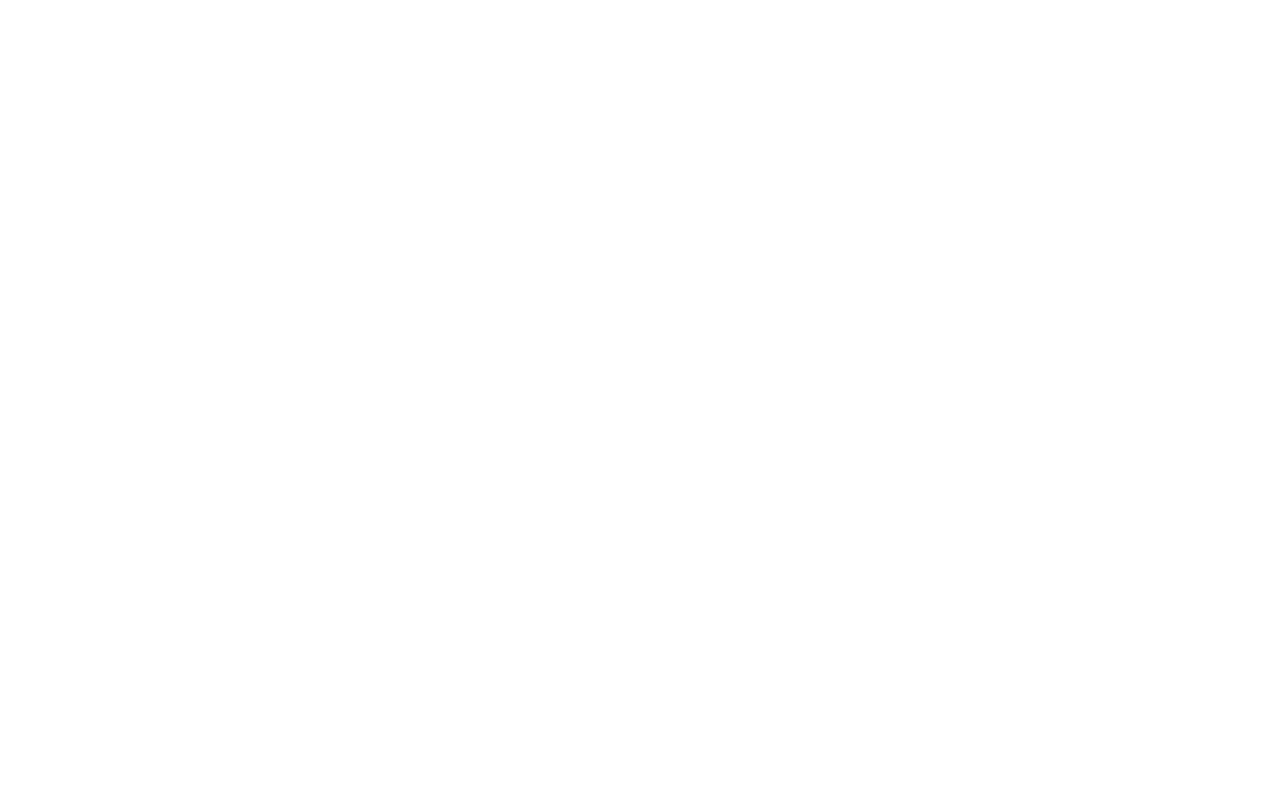
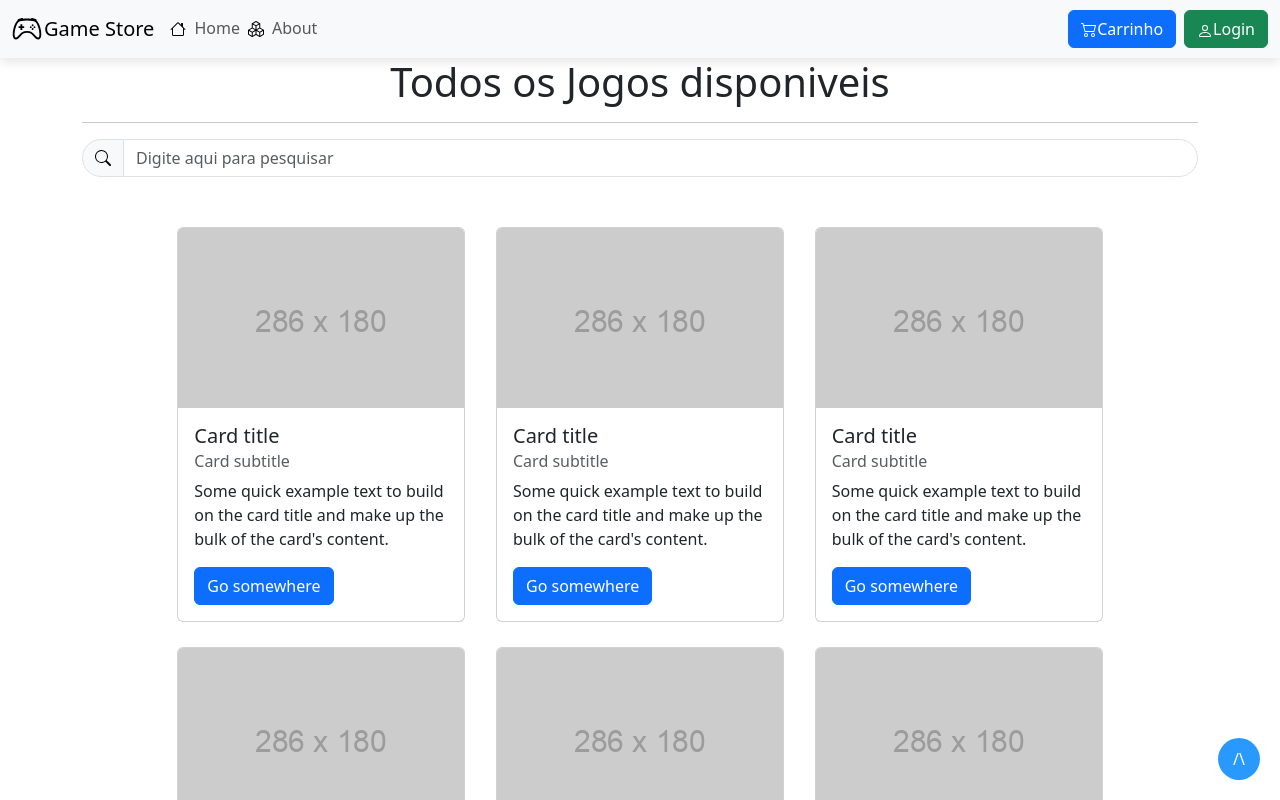
Before and after one commit to Xav86/projeto-E-commerce, a Vue app in the folder programa/client/: page /games in a window 1280 px wide. Before the commit this address had no page. Shown: the top 800 px of the page. Built offline with nearby package versions, Linux system fonts and the light colour scheme.

Commit message:
alterado distribuição de paginas/ adicionado novo ocmponente para otimizar viajar pela pagina / alguns estilos alterados

```diff
--- /dev/null
+++ b/programa/client/src/components/buttons/upPageButton.vue
@@ -0,0 +1,36 @@
+<template>
+  <div>
+    <button class="btn botao" @click="topoDaPagina">/\</button>
+  </div>
+</template>
+
+<script>
+export default {
+    methods: {
+        topoDaPagina() {
+            window.scrollTo({
+                top: 0,
+                behavior: 'smooth'
+            });
+        }
+    }
+}
+</script>
+
+<style scoped>
+ .botao {
+    display: flex;
+    align-items: center;
+    justify-content: center;
+    width: 20px;
+    height: 20px;
+    padding: 20px;
+    background-color: #2999fe;
+    border-radius: 50%;
+    color: #fff;
+ }
+
+ .botao:hover {
+    background-color: #1472c4;
+ }
+</style>
--- a/programa/client/src/components/footer/footerComponent.vue
+++ b/programa/client/src/components/footer/footerComponent.vue
@@ -7,7 +7,7 @@
         <div class="footer-itens-between">
             <div class="logo">
                 <img src="@/assets/icons/controller.svg" alt="Controle na logo" class="icon">
-                <a class="navbar-brand" href="#">Game Store</a>
+                <router-link class="navbar-brand" to="/">Game Store</router-link>
             </div>
             <p>&copy; Gustavo</p>
         </div>
--- a/programa/client/src/components/navbar/navItens/linksComponent.vue
+++ b/programa/client/src/components/navbar/navItens/linksComponent.vue
@@ -2,11 +2,11 @@
     <ul class="navbar-nav me-auto mb-2 mb-lg-0">
         <li class="nav-item">
             <img src="@/assets/icons/house.svg" alt="icone de casa">
-            <a class="nav-link" aria-current="page" href="#">Home</a>
+            <router-link class="nav-link" to="/" aria-current="page">Home</router-link>
         </li>
         <li class="nav-item">
             <img src="@/assets/icons/boxes.svg" alt="icone de caixas">
-            <a class="nav-link" href="#">About</a>
+            <router-link class="nav-link" to="/about">About</router-link>
         </li>
     </ul>
 </template>
--- a/programa/client/src/router/index.js
+++ b/programa/client/src/router/index.js
@@ -1,6 +1,8 @@
 import { createRouter, createWebHistory } from 'vue-router'
 import HomeView from '@/views/HomeView.vue'
 import LoginView from '@/views/LoginView.vue'
+import RegisterView from '@/views/RegisterView.vue'
+import AllGamesView from '@/views/AllGamesView.vue'
 
 const routes = [
   {
@@ -13,6 +15,21 @@
     name: 'login',
     component: LoginView
   },
+  {
+    path: '/register',
+    name: 'register',
+    component: RegisterView
+  },
+  {
+    path: '/games',
+    name: 'Allgames',
+    component: AllGamesView
+  },
+  {
+    path: '/about',
+    name: 'about',
+    component: HomeView
+  }
 ]
 
 const router = createRouter({
--- /dev/null
+++ b/programa/client/src/views/AllGamesView.vue
@@ -0,0 +1,58 @@
+<template>
+  <div>
+    <NavbarComponent />
+    <div class="container text-center">
+        <h1>Todos os Jogos disponiveis</h1>
+        <hr>
+        <searchComponent />
+    </div>
+    <div class="grid-container">
+        <CardItem class="card-item" v-for="n in 23" :key="n" />
+    </div>
+    <footerComponent />
+    <upPageButton class="fixed-right-down" />
+  </div>
+</template>
+
+<script>
+import SearchComponent from '@/components/search/SearchComponent.vue';
+import CardItem from '@/components/CardItens/CardItem.vue';
+import NavbarComponent from '@/components/navbar/NavbarComponent.vue';
+import footerComponent from '@/components/footer/footerComponent.vue';
+import upPageButton from '@/components/buttons/upPageButton.vue';
+
+export default {
+  name: 'AllgamesView',
+  components: {
+    SearchComponent,
+    CardItem,
+    NavbarComponent,
+    footerComponent,
+    upPageButton
+  }
+}
+</script>
+
+<style scoped>
+ .grid-container {
+  padding: 50px 10% 20px 10%;
+  display: flex;
+  flex-wrap: wrap;
+  width: 100%;
+  justify-content: center;
+  gap: 3%;
+ }
+
+ .card-item {
+  margin-bottom: 25px;
+ }
+
+ .fixed-right-down {
+    display: flex;
+    position: fixed;
+    bottom: 20px;
+    right: 20px;
+    z-index: 2;
+ }
+
+</style>
--- a/programa/client/src/views/HomeView.vue
+++ b/programa/client/src/views/HomeView.vue
@@ -22,16 +22,18 @@
       </div>
     </div>
     <footerComponent />
+    <upPageButton class="fixed-right-down" />
   </div>
 </template>
 
 <script>
 // @ is an alias to /src
 import NavbarComponent from '@/components/navbar/NavbarComponent.vue';
-import CarouselComponent from '@/components/HomeComponets/Carousel/CarouselComponent.vue';
-import CardItem from '@/components/HomeComponets/CardItens/CardItem.vue';
+import CarouselComponent from '@/components/Carousel/CarouselComponent.vue';
+import CardItem from '@/components/CardItens/CardItem.vue';
 import footerComponent from '@/components/footer/footerComponent.vue';
-import SearchComponent from '@/components/HomeComponets/SearchComponent.vue';
+import SearchComponent from '@/components/search/SearchComponent.vue';
+import upPageButton from '@/components/buttons/upPageButton.vue';
 
 export default {
   name: 'HomeView',
@@ -40,7 +42,8 @@
     CarouselComponent,
     CardItem,
     footerComponent,
-    SearchComponent
+    SearchComponent,
+    upPageButton
   }
 }
 </script>
@@ -70,4 +73,12 @@
   padding: 60px 0 20px 0;
  }
 
+ .fixed-right-down {
+    display: flex;
+    position: fixed;
+    bottom: 20px;
+    right: 20px;
+    z-index: 2;
+ }
+
 </style>
--- a/programa/client/src/views/LoginView.vue
+++ b/programa/client/src/views/LoginView.vue
@@ -16,7 +16,7 @@
 
         </form>
     </div>
-    <div class="form-text mt-3">Não tem uma conta? <router-link>click aqui!</router-link> para criar uma conta!</div>
+    <div class="form-text mt-3">Não tem uma conta? <router-link to="/register">click aqui!</router-link> para criar uma conta!</div>
   </div>
 </template>
 
--- /dev/null
+++ b/programa/client/src/views/RegisterView.vue
@@ -0,0 +1,94 @@
+<template>
+    <div class="login">
+      <div class="login-content">
+          <div class="header-title">
+              <div class="logo">
+                  <img src="@/assets/icons/controller.svg" alt="Controle na logo" class="icon">
+                  <router-link class="navbar-brand" to="/">Game Store</router-link>
+              </div>
+              <h1>Create Your Accont!</h1>
+          </div>
+          <form>
+              <label for="email" class="form-label">Email</label>
+              <input type="email" class="form-control" id="email" name="email" placeholder="Digite aqui seu email">
+
+              <label for="password" class="form-label">Senha</label>
+              <input type="password" class="form-control" id="password" name="password" placeholder="Digite aqui sua senha">
+
+              <button type="submit" class="btn btn-primary">Submit</button>
+
+          </form>
+      </div>
+      <div class="form-text mt-3">Já tem uma conta? <router-link to="/login">click aqui!</router-link> para fazer o login!</div>
+    </div>
+  </template>
+
+  <script>
+
+  export default {
+      name: 'RegisterView'
+  }
+  </script>
+
+  <style scoped>
+      .login {
+          display: flex;
+          flex-direction: column;
+          align-items: center;
+          justify-content: center;
+          width: 100%;
+          height: 100vh;
+      }
+
+      .login-content {
+          display: flex;
+          flex-direction: column;
+          width: 30%;
+          justify-content: center;
+          padding: 20px 40px;
+          background-color: #b3b3b3;
+          border-radius: 10px;
+          min-width: 375px;
+      }
+
+      .login-content input {
+          margin-bottom: 10px;
+      }
+
+      .login-content button {
+          margin-top: 10px;
+          width: 100%;
+      }
+
+      .align-center {
+          display: flex;
+          width: 100%;
+          align-items: center;
+          justify-content: center;
+      }
+
+      .logo {
+          display: flex;
+          width: 100%;
+          justify-content: center;
+          flex-direction: row;
+          align-items: center;
+          gap: 2px;
+      }
+
+      .icon {
+          width: 40px;
+      }
+
+      h1 {
+        text-align: center;
+      }
+
+      .header-title {
+        display: flex;
+        flex-direction: column-reverse;
+        justify-content: space-between;
+
+      }
+
+  </style>
```
Also changed, not shown: programa/client/src/views/ShoppingCartView.vue (added, +23 -0 lines), programa/client/src/components/CardItens/CardItem.vue (renamed from programa/client/src/components/HomeComponets/CardItens/CardItem.vue), programa/client/src/components/Carousel/CarouselComponent.vue (renamed from programa/client/src/components/HomeComponets/Carousel/CarouselComponent.vue), programa/client/src/components/search/SearchComponent.vue (renamed from programa/client/src/components/HomeComponets/SearchComponent.vue).
